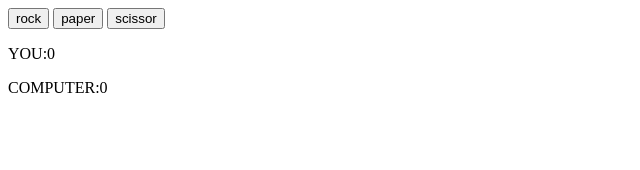
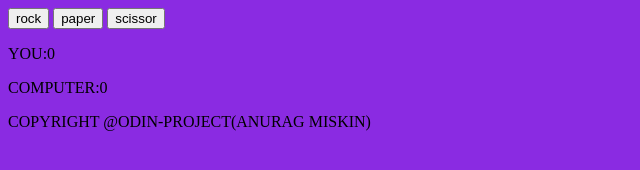
Before and after one commit to AnuragMiskin/rock-paper-scissor, a plain HTML site: page index.html in a window 1280 px wide. Shown: the whole page, without its empty margins (0-640 px from the left). Drawn offline with Linux system fonts and the light colour scheme.

Commit message:
added a css file and made some changes to html

```diff
--- a/index.html
+++ b/index.html
@@ -5,16 +5,22 @@
     <meta name="viewport" content="width=device-width, initial-scale=1.0">
     <title>Document</title>
     <script src="rps.js" defer></script>
+    <link rel="stylesheet" href="style.css">
 </head>
 <body>
-<div id="result">
-    <button id="rock">rock</button>
-    <button id="paper">paper</button>
-    <button id="scissor">scissor</button>
-    <p id="choice"></p>
+    <div class="section1">
+        <button id="rock">rock</button>
+        <button id="paper">paper</button>
+        <button id="scissor">scissor</button>
+    </div>
+    <div class="section2">
     <p id="win">YOU:0</p>
     <p id="loss">COMPUTER:0</p>
+    </div>
+    <div class="section 3">
+    <p id="choice"></p>
     <p id="game"></p>
-</div>
+    </div>
+    <div class="footer">COPYRIGHT @ODIN-PROJECT(ANURAG MISKIN)</div>
 </body>
 </html>
--- /dev/null
+++ b/style.css
@@ -0,0 +1,7 @@
+body{
+    height: 100%;
+    width: 100%;
+    background-color: blueviolet;
+}
+#result{
+}
```
